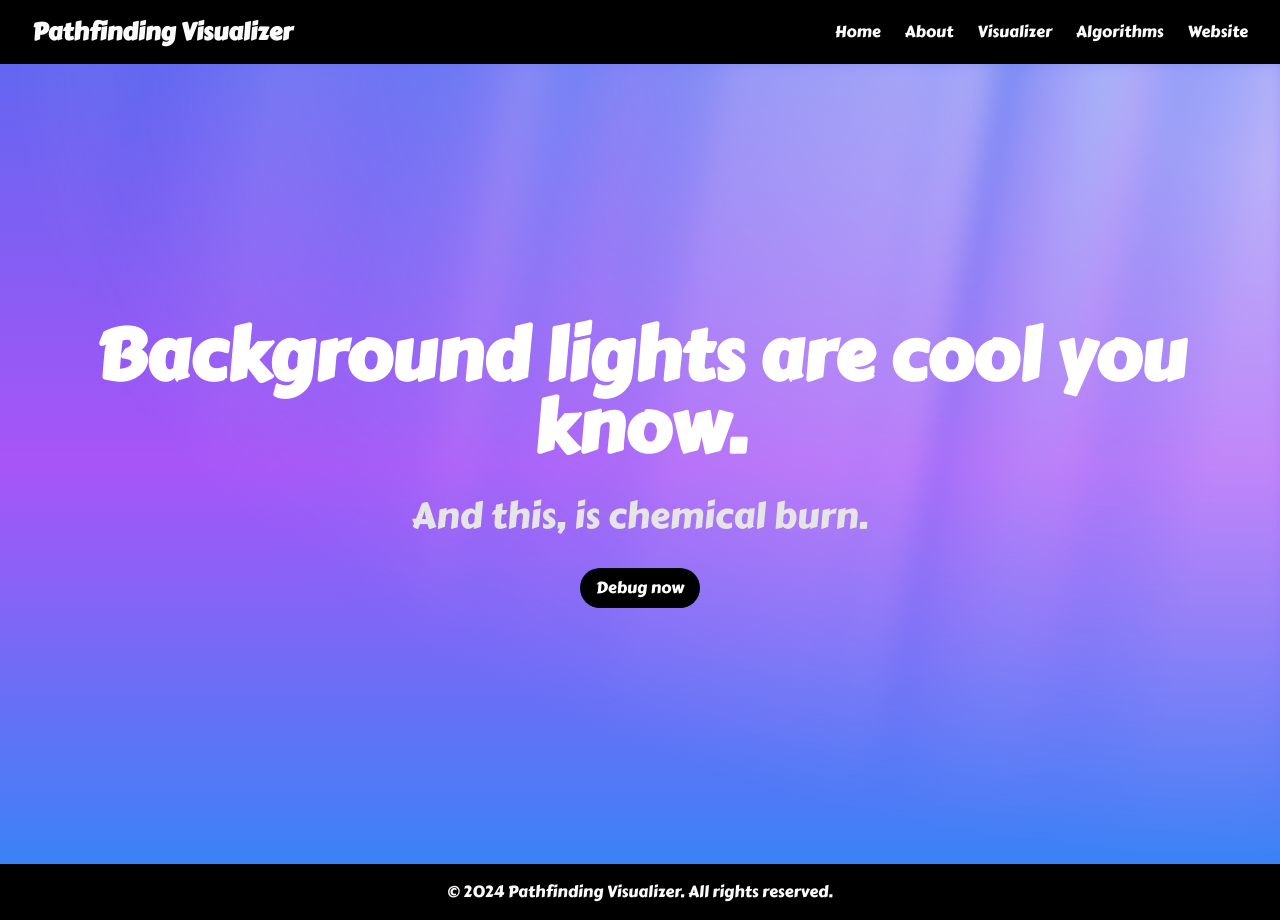
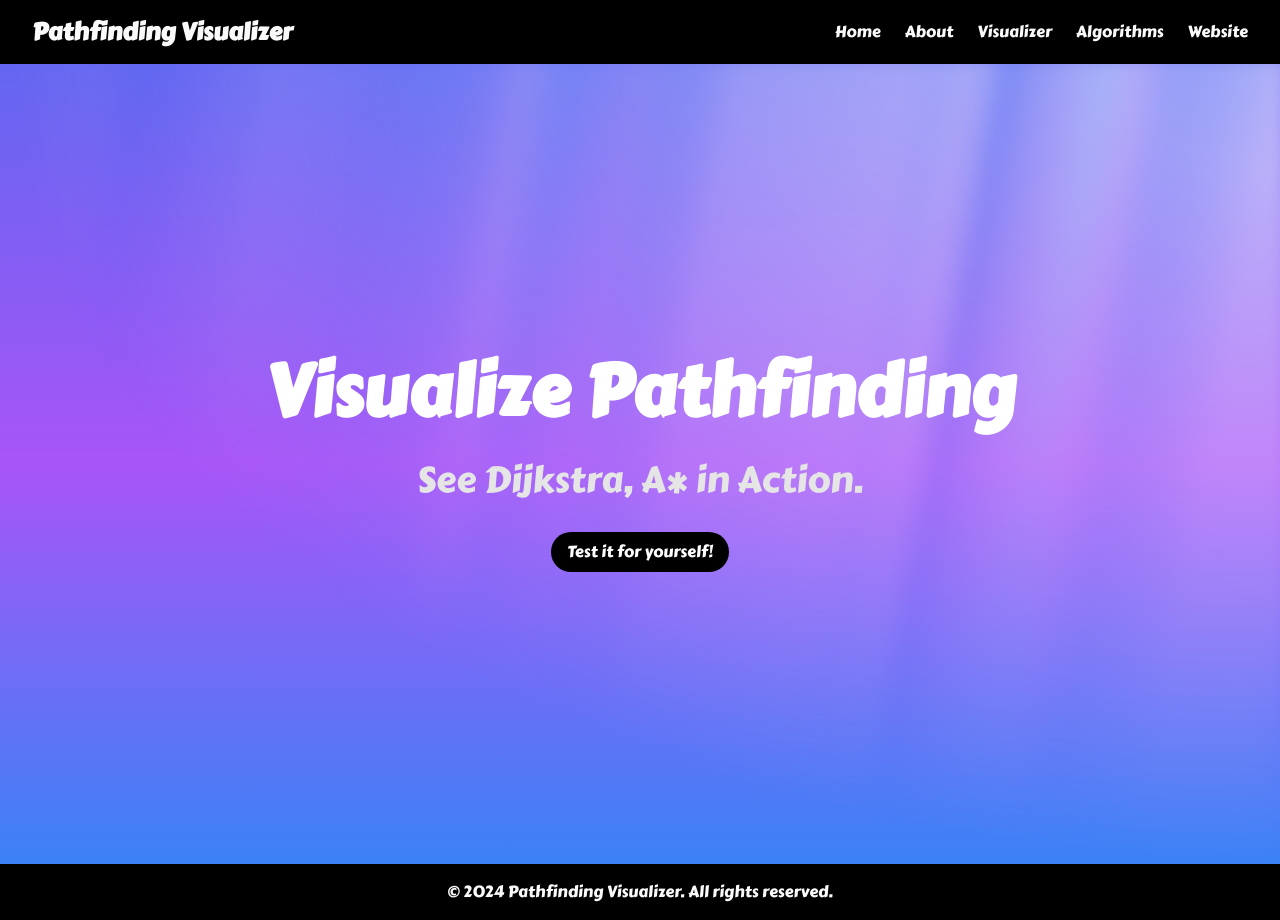
Before and after one commit to darshchaurasia/Pathfinding-Visualizer, a Next.js app: page / in a window 1280 px wide. Built offline with nearby package versions, Linux system fonts and the light colour scheme.

Commit message:
fixed landing page text

```diff
--- a/src/app/page.tsx
+++ b/src/app/page.tsx
@@ -25,13 +25,13 @@ const HomePage = () => {
           className="relative flex flex-col gap-4 items-center justify-center px-4"
         >
           <div className="text-3xl md:text-7xl font-bold text-white text-center">
-            Background lights are cool you know.
+          Visualize Pathfinding
           </div>
           <div className="font-extralight text-base md:text-4xl text-neutral-200 py-4">
-            And this, is chemical burn.
+          See Dijkstra, A* in Action.
           </div>
           <button className="bg-black dark:bg-white rounded-full w-fit text-white dark:text-black px-4 py-2">
-            Debug now
+          Test it for yourself!
           </button>
         </motion.div>
       </AuroraBackground>
```
